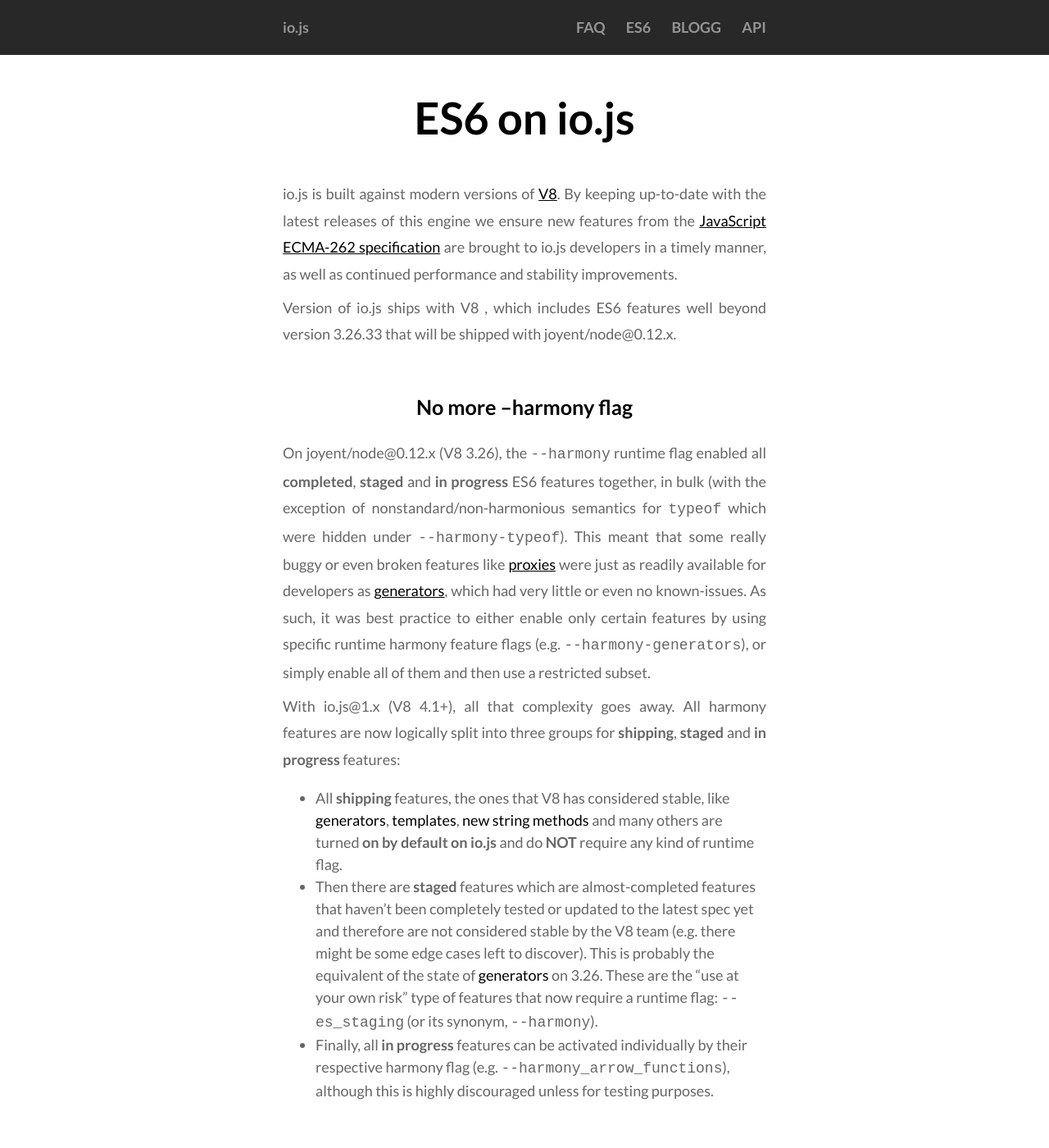
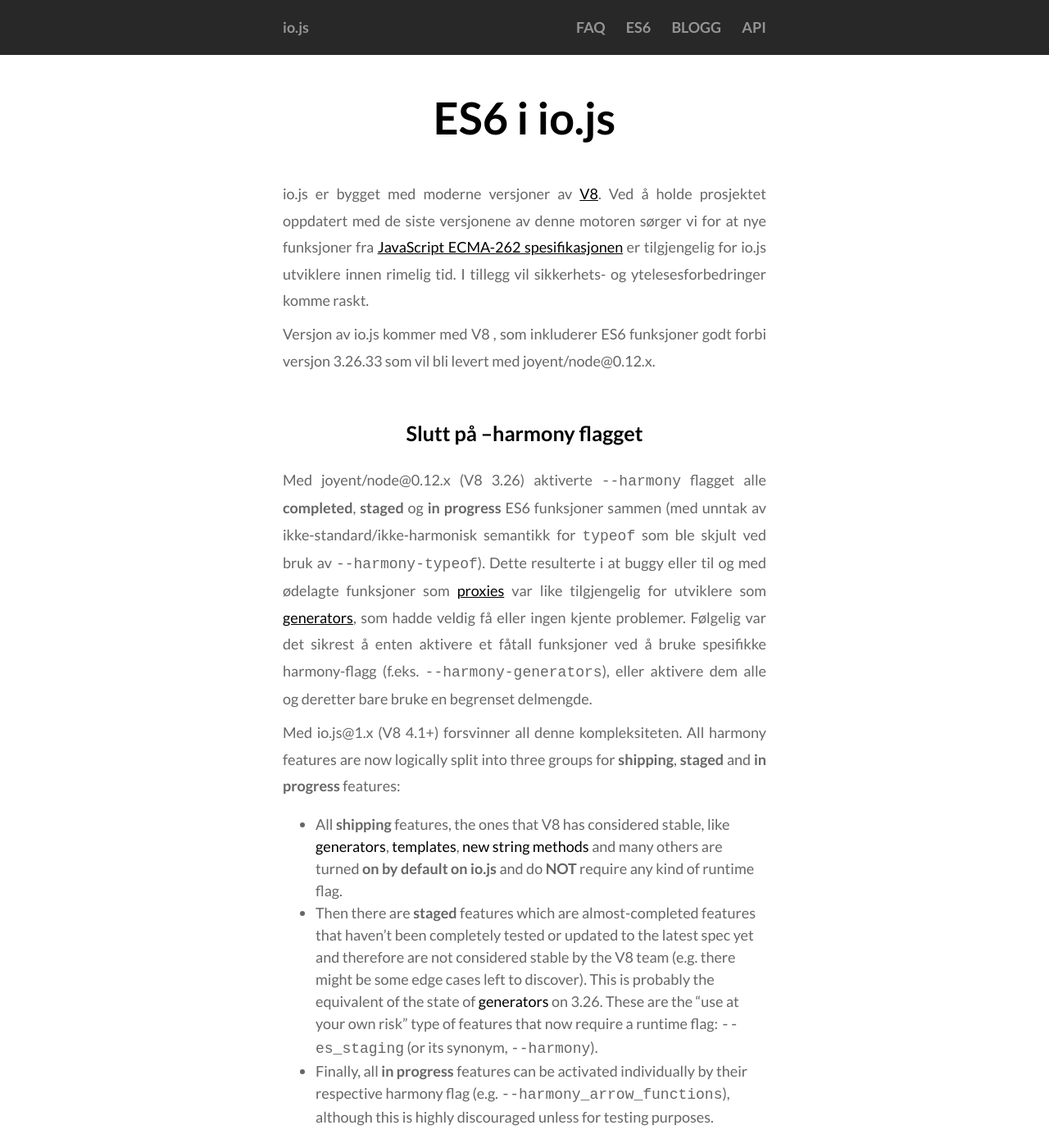
Before and after one commit to nodejs/nodejs-no, a Jekyll site: the page built from es6.md, in a window 1280 px wide and 1400 px high. Shown: the whole window at 82% size. Built offline with Jekyll 4.4.1, drawn with Linux system fonts in a browser that asks for light colours; Markdown is read by kramdown in place of the engine named in the settings.

Commit message:
Partially translated es6-page to norwegian.

```diff
--- a/es6.md
+++ b/es6.md
@@ -3,35 +3,35 @@
 title: ES6
 ---
 
-# ES6 on io.js
+# ES6 i io.js
 
-io.js is built against modern versions of [V8](https://code.google.com/p/v8/).
-By keeping up-to-date with the latest releases of this engine we ensure new
-features from the [JavaScript ECMA-262
-specification](http://www.ecma-international.org/publications/standards/Ecma-262.htm)
-are brought to io.js developers in a timely manner, as well as continued
-performance and stability improvements.
+io.js er bygget med moderne versjoner av [V8](https://code.google.com/p/v8/).
+Ved å holde prosjektet oppdatert med de siste versjonene av denne motoren sørger
+vi for at nye funksjoner fra [JavaScript
+ECMA-262 spesifikasjonen](http://www.ecma-international.org/publications/standards/Ecma-262.htm)
+er tilgjengelig for io.js utviklere innen rimelig tid. I tillegg vil sikkerhets-
+og ytelesesforbedringer komme raskt.
 
-Version {{ iojs_version }} of io.js ships with V8 {{ v8_version }}, which
-includes ES6 features well beyond version 3.26.33 that will be shipped with
+Versjon {{ iojs_version }} av io.js kommer med V8 {{ v8_version }}, som
+inkluderer ES6 funksjoner godt forbi versjon 3.26.33 som vil bli levert med
 joyent/node@0.12.x.
 
-## No more --harmony flag
+## Slutt på --harmony flagget
 
-On joyent/node@0.12.x (V8 3.26), the `--harmony` runtime flag enabled all
-**completed**, **staged** and **in progress** ES6 features together, in bulk
-(with the exception of nonstandard/non-harmonious semantics for `typeof` which
-were hidden under `--harmony-typeof`). This meant that some really buggy or even
-broken features like
+Med joyent/node@0.12.x (V8 3.26) aktiverte  `--harmony` flagget alle
+**completed**, **staged** og **in progress** ES6 funksjoner sammen
+(med unntak av ikke-standard/ikke-harmonisk semantikk for `typeof` som
+ble skjult ved bruk av `--harmony-typeof`). Dette resulterte i at buggy eller
+til og med ødelagte funksjoner som
 [proxies](https://developer.mozilla.org/en-US/docs/Web/JavaScript/Reference/Global_Objects/Proxy)
-were just as readily available for developers as
+var like tilgjengelig for utviklere som
 [generators](https://developer.mozilla.org/en-US/docs/Web/JavaScript/Reference/Statements/function*),
-which had very little or even no known-issues. As such, it was best practice to
-either enable only certain features by using specific runtime harmony feature
-flags (e.g. `--harmony-generators`), or simply enable all of them and then use a
-restricted subset.
+som hadde veldig få eller ingen kjente problemer. Følgelig var det sikrest
+å enten aktivere et fåtall funksjoner ved å bruke spesifikke harmony-flagg (f.eks.
+`--harmony-generators`), eller aktivere dem alle og deretter bare bruke
+en begrenset delmengde.
 
-With io.js@1.x (V8 4.1+), all that complexity goes away. All harmony features
+Med io.js@1.x (V8 4.1+) forsvinner all denne kompleksiteten. All harmony features
 are now logically split into three groups for **shipping**, **staged** and **in
 progress** features:
 
```
